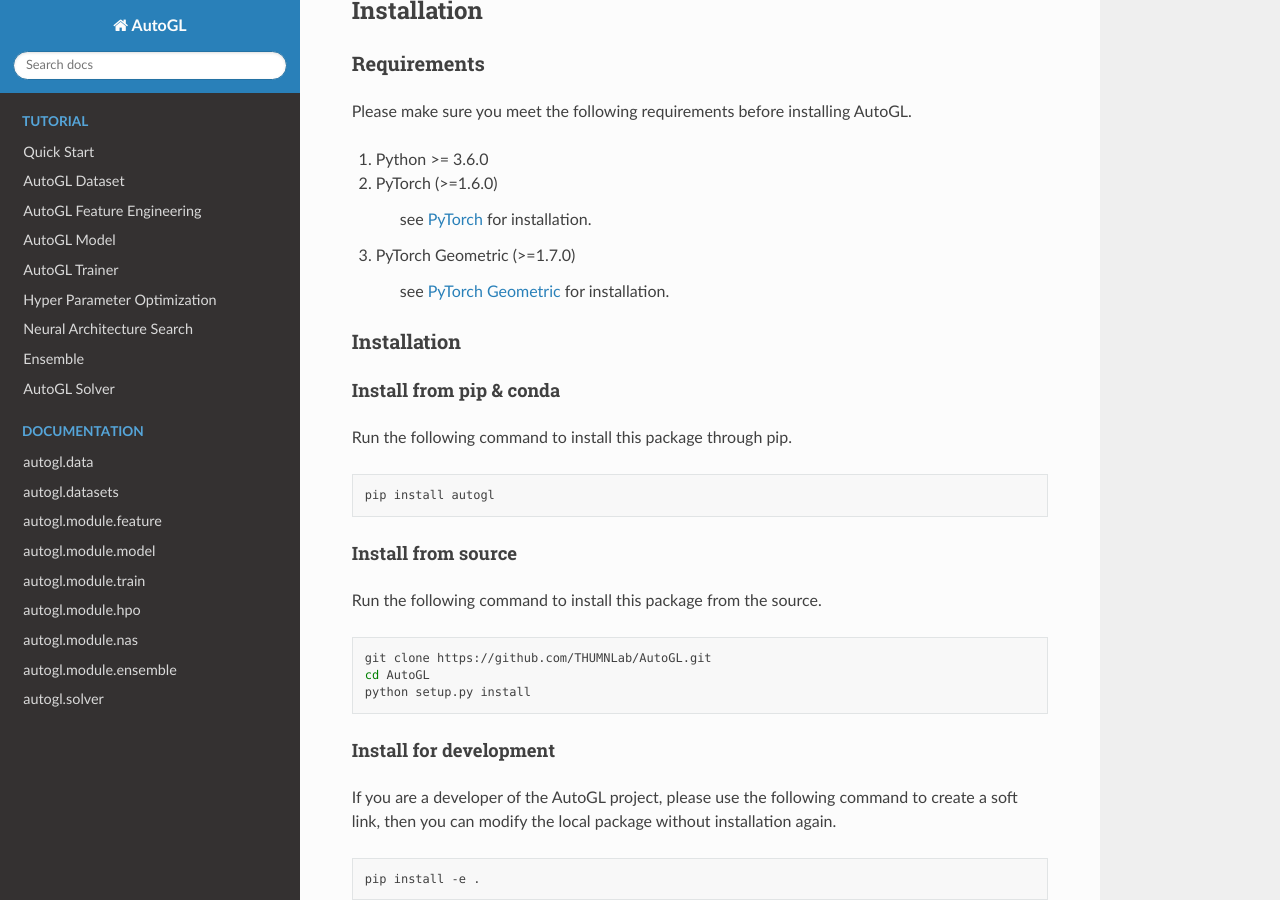
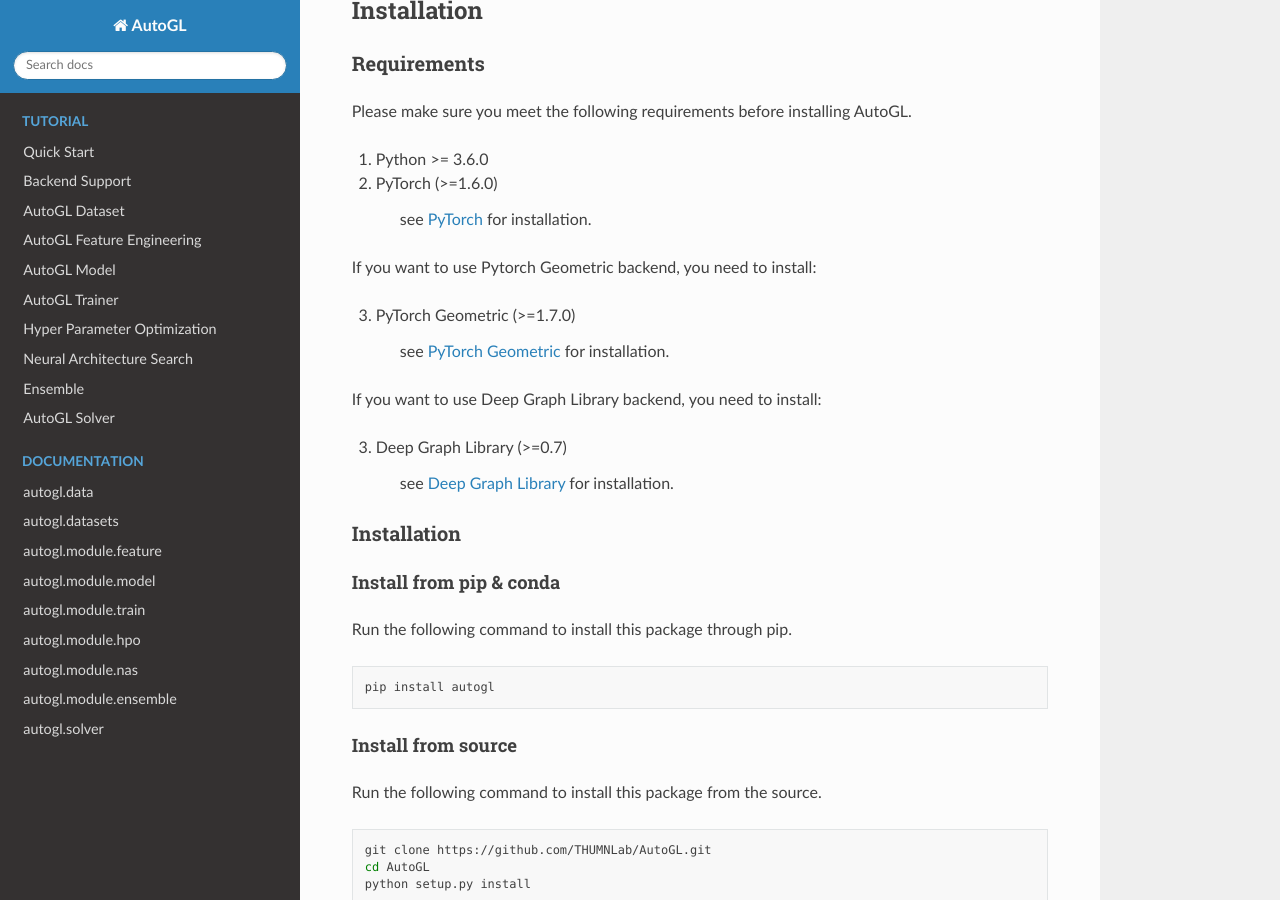
Before and after one commit to THUMNLab/AutoGL, a Sphinx documentation site: the page built from docs/index.rst, in a window 1280 px wide and 900 px high, scrolled down 760 px. Built offline with Sphinx 7.4.7 and the Read the Docs theme 2.0.0, drawn with Linux system fonts in a browser that asks for light colours.

Commit message:
add backend tutorial

```diff
--- a/docs/index.rst
+++ b/docs/index.rst
@@ -31,9 +31,17 @@
 
     see `PyTorch <https://pytorch.org/>`_ for installation.
 
+If you want to use Pytorch Geometric backend, you need to install:
+
 3. PyTorch Geometric (>=1.7.0)
 
     see `PyTorch Geometric <https://pytorch-geometric.readthedocs.io/en/latest/notes/installation.html>`_ for installation.
+
+If you want to use Deep Graph Library backend, you need to install:
+
+3. Deep Graph Library (>=0.7)
+
+    see `Deep Graph Library <https://docs.dgl.ai/install/index.html>`_ for installation.
 
 Installation
 ~~~~~~~~~~~~
@@ -86,6 +94,7 @@
    :caption: Tutorial
 
    docfile/tutorial/t_quickstart
+   docfile/tutorial/t_backend
    docfile/tutorial/t_dataset
    docfile/tutorial/t_fe
    docfile/tutorial/t_model
```
Also changed, not shown: docs/docfile/tutorial/t_backend.rst (added, +26 -0 lines).
